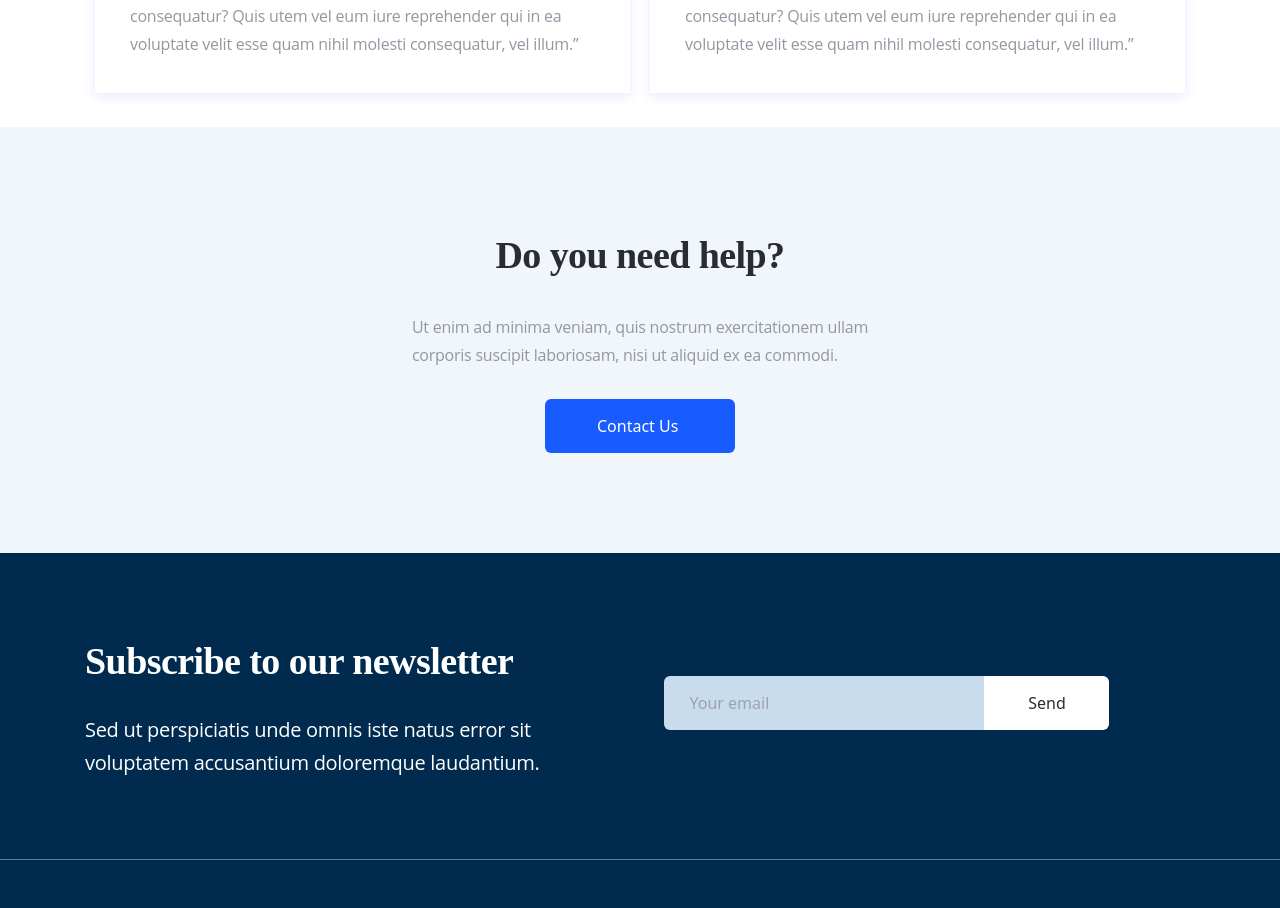
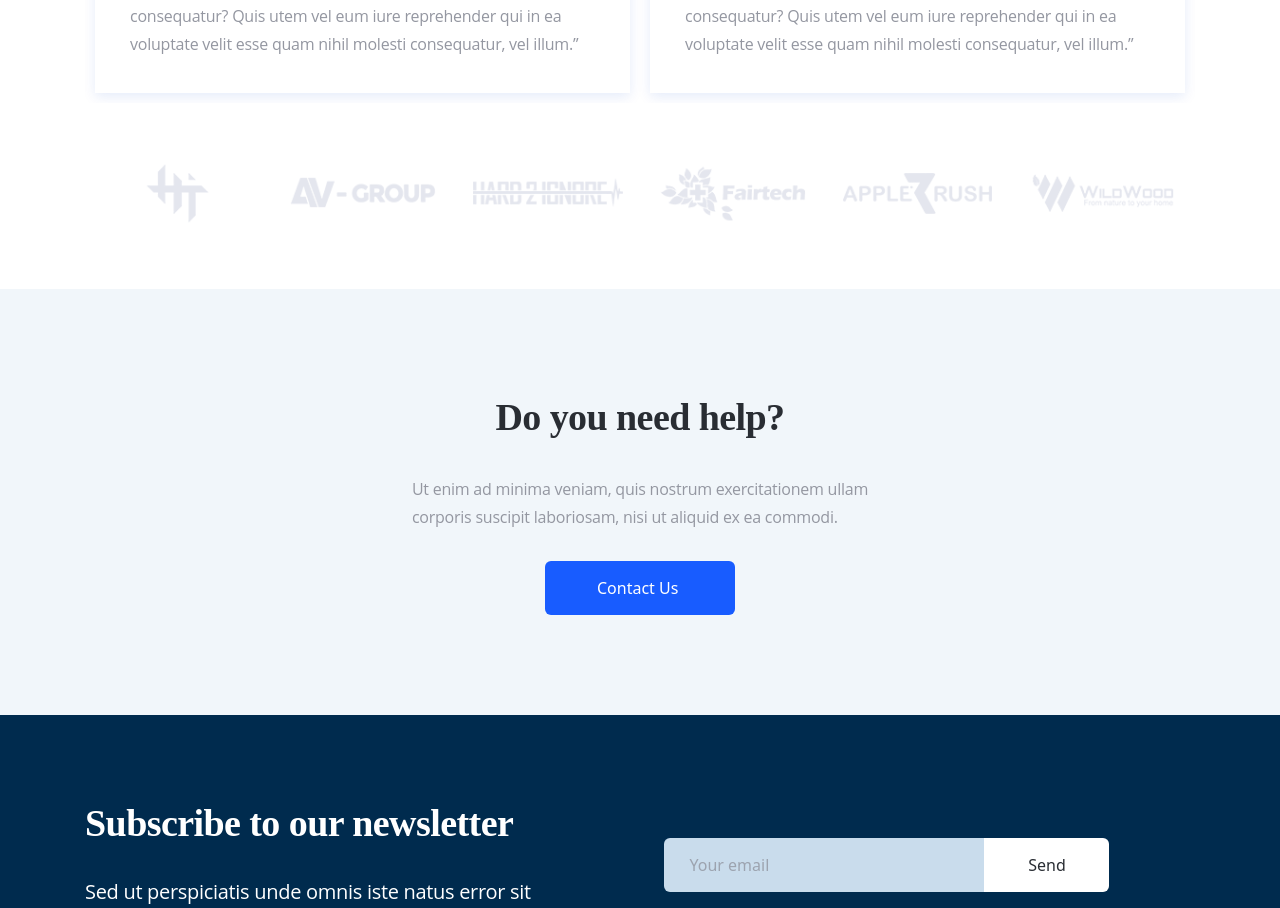
Before and after one commit to Sergiu333/website, a Next.js app: page /AboutUs in a window 1280 px wide. Shown: the part 2402-3310 px from the top of the page. Built offline with nearby package versions, Linux system fonts and the light colour scheme.

Commit message:
feat: created costomers logs component

```diff
--- /dev/null
+++ b/components/costomersLogs/index.tsx
@@ -0,0 +1,69 @@
+import React from "react";
+import Image from "next/image";
+import "owl.carousel/dist/assets/owl.carousel.css";
+import "owl.carousel/dist/assets/owl.theme.default.css";
+import dynamic from "next/dynamic";
+
+const OwlCarousel = dynamic(() => import("react-owl-carousel"), {
+    ssr: false,
+});
+const logs = [
+    {
+        src: "/logo_1_services.png"
+    },
+    {
+        src: "/logo_3_services.png"
+    },
+    {
+        src: "/logo_4_services.png"
+    },
+    {
+        src: "/logo_5_services.png"
+    },
+    {
+        src: "/logo_6_services.png"
+    },
+    {
+        src: "/logo_7_services.png"
+    }
+]
+
+const CostomersLogs = () => {
+    return (
+        <div className="container mx-auto w-[1110px] flex flex-row">
+            <OwlCarousel
+                autoplay
+                items={6}
+            >
+                {logs.map(({src}) => {
+                    return (
+                        <div>
+                            <Image
+                                src={src}
+                                alt="logo"
+                                width={185}
+                                height={132}
+                            />
+                        </div>
+                    );
+                })}
+
+                {logs.map(({src}) => {
+                    return (
+                        <div>
+                            <Image
+                                src={src}
+                                alt="logo"
+                                width={185}
+                                height={132}
+                            />
+                        </div>
+                    );
+                })}
+            </OwlCarousel>
+
+        </div>
+    )
+}
+
+export default CostomersLogs;
--- a/pages/AboutUs/index.tsx
+++ b/pages/AboutUs/index.tsx
@@ -5,6 +5,7 @@ import Footer from "../../components/footer";
 import Advantages from "../../components/advantages";
 import Contacts from "../../components/contacts";
 import Testimonials from "../../components/testimonials";
+import CostomersLogs from "../../components/costomersLogs";
 
 const AboutUs = () => {
   return (
@@ -14,6 +15,7 @@ const AboutUs = () => {
           <HeroAbout/>
           <Advantages/>
           <Testimonials/>
+          <CostomersLogs/>
           <Contacts/>
           <Footer/>
       </div>
```
